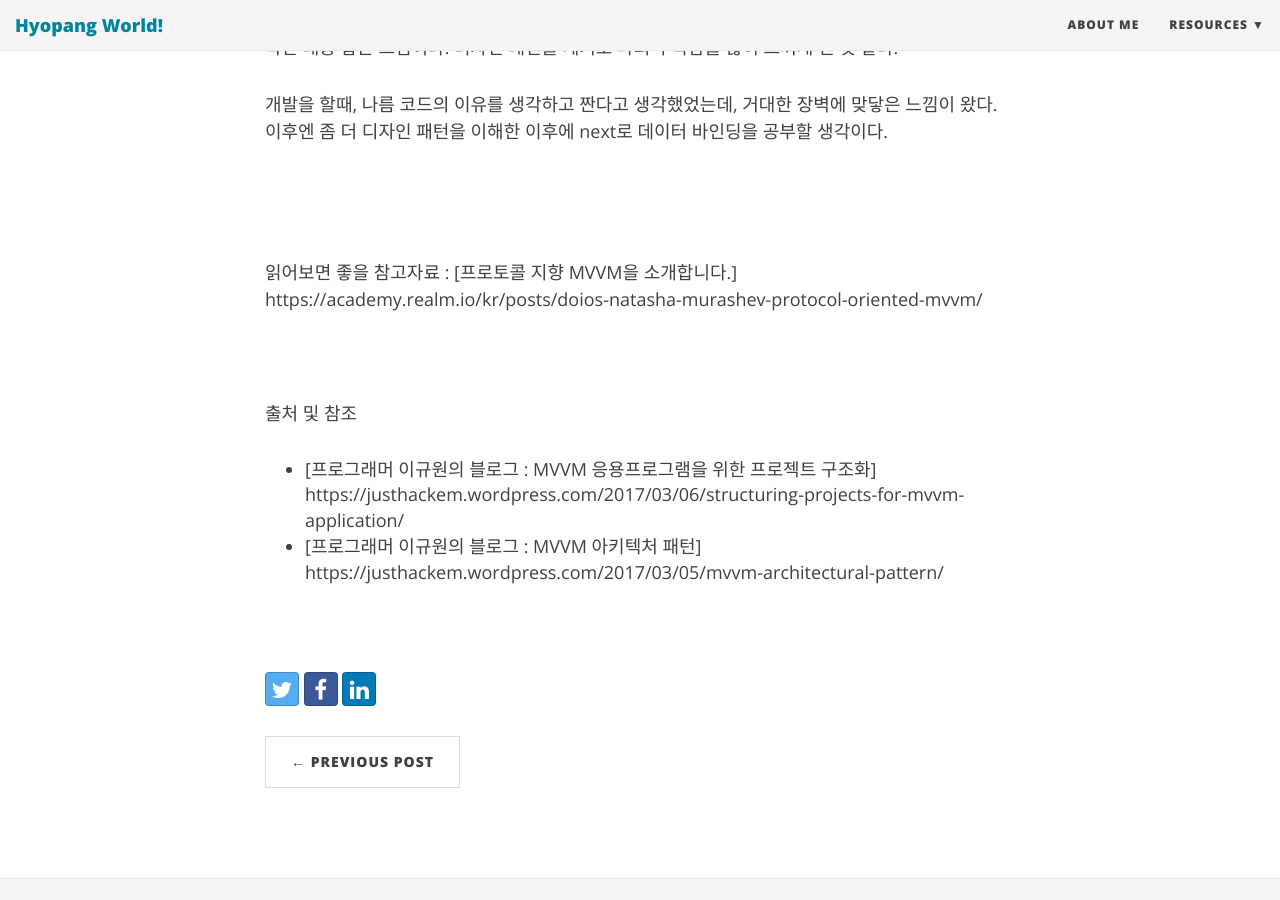
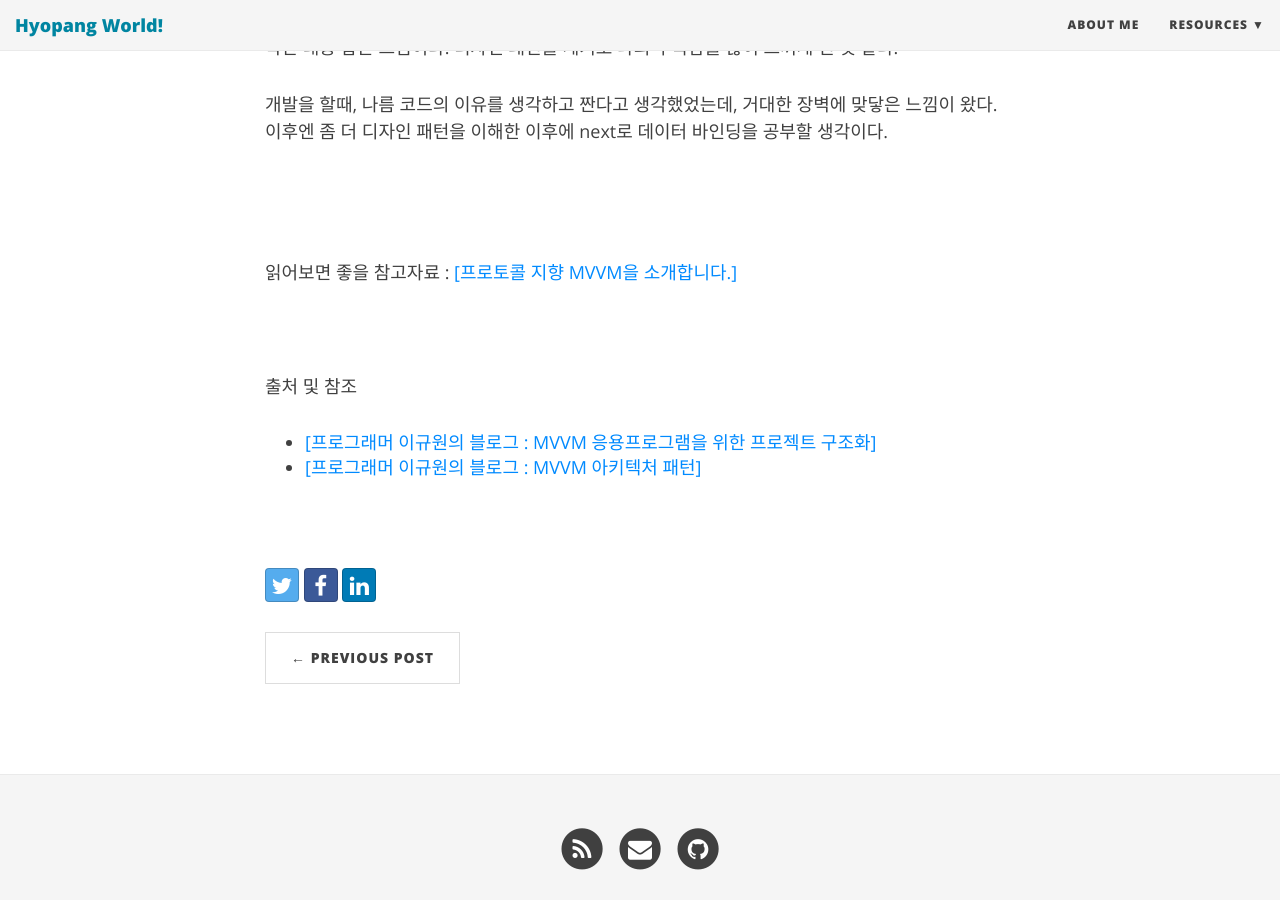
Before and after one commit to HyopangWorld/hyopangworld.github.io, a Jekyll site: the page built from _posts/2019-09-23-Architechure.md, in a window 1280 px wide and 900 px high, scrolled down 3285 px. Built offline with Jekyll 4.4.1, drawn with Linux system fonts in a browser that asks for light colours; nearby versions of some CDN libraries; some of the changed lines change nothing that is shown.

Commit message:
Update posting Architechture.md

```diff
--- a/_posts/2019-09-23-Architechure.md
+++ b/_posts/2019-09-23-Architechure.md
@@ -88,13 +88,13 @@ MVVM패턴을 사용한 코드였는데 너무 놀라웠다. 기능 구현에만
 
 <br><br>
 
-읽어보면 좋을 참고자료 : [프로토콜 지향 MVVM을 소개합니다.] https://academy.realm.io/kr/posts/doios-natasha-murashev-protocol-oriented-mvvm/
+읽어보면 좋을 참고자료 : <a href="https://academy.realm.io/kr/posts/doios-natasha-murashev-protocol-oriented-mvvm/">[프로토콜 지향 MVVM을 소개합니다.] </a>
 
 <br>
 
 출처 및 참조
 
-- [프로그래머 이규원의 블로그 : MVVM 응용프로그램을 위한 프로젝트 구조화] https://justhackem.wordpress.com/2017/03/06/structuring-projects-for-mvvm-application/
-- [프로그래머 이규원의 블로그 : MVVM 아키텍처 패턴] https://justhackem.wordpress.com/2017/03/05/mvvm-architectural-pattern/
+- <a href="https://justhackem.wordpress.com/2017/03/06/structuring-projects-for-mvvm-application/">[프로그래머 이규원의 블로그 : MVVM 응용프로그램을 위한 프로젝트 구조화] </a>
+- <a href=" https://justhackem.wordpress.com/2017/03/05/mvvm-architectural-pattern/"> [프로그래머 이규원의 블로그 : MVVM 아키텍처 패턴] </a>
 
 <br>
```
